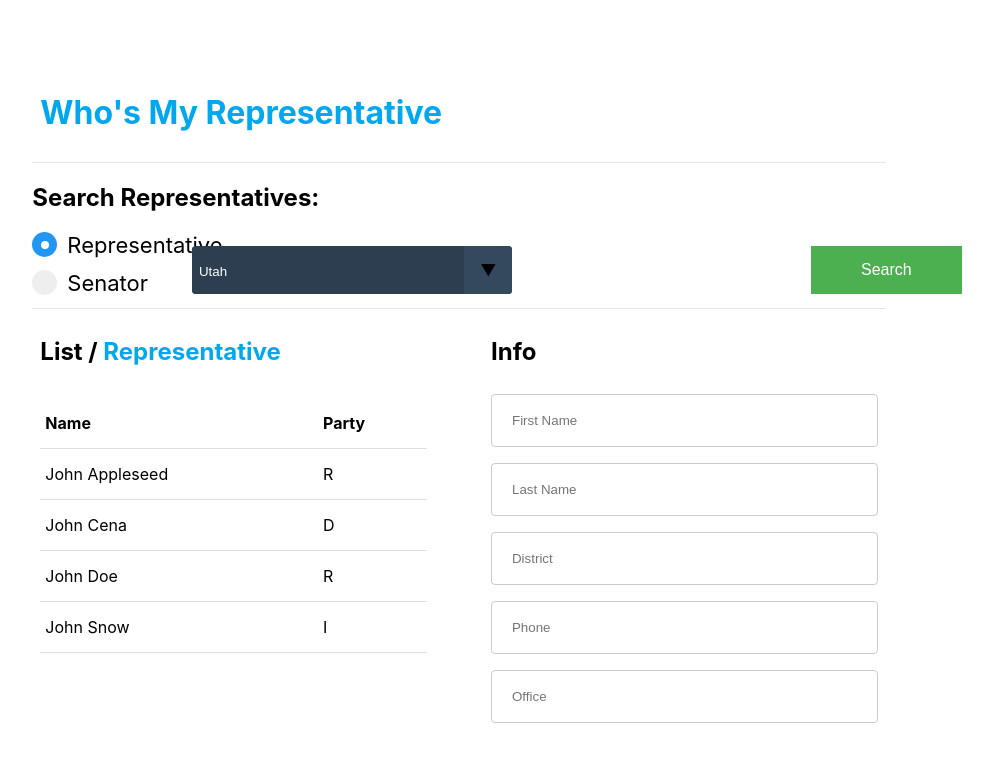
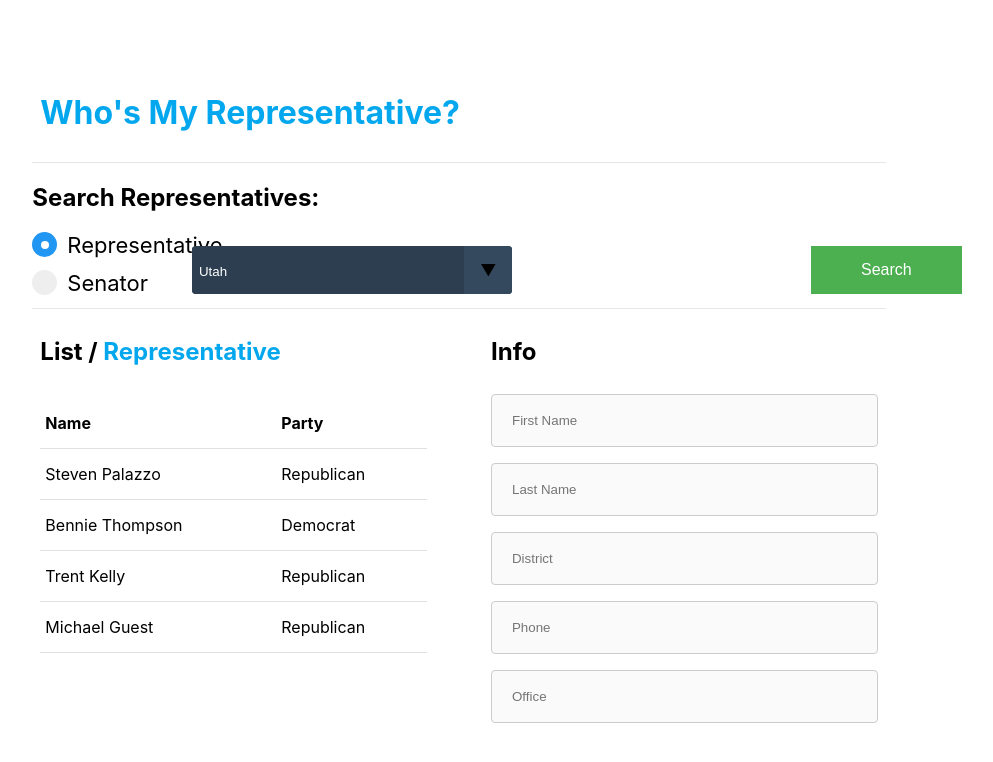
Before and after one commit to JamesRArroyo/grow-representatives, a React (Create React App) app: page / in a window 1280 px wide. Shown: the top 762 px of the page, without its empty margins (181-1174 px from the left). Built offline with nearby package versions, Linux system fonts and the light colour scheme.

Commit message:
Setup functions to pass data from rep list to rep detail

```diff
--- a/src/App.js
+++ b/src/App.js
@@ -11,8 +11,10 @@ class App extends React.Component {
     super(props);
     this.state = {
       representativeType: 'Representative',
+      selectedRepresentative: {},
     }
     this.searchReps = this.searchReps.bind(this);
+    this.setRepresentative = this.setRepresentative.bind(this);
   }
 
   searchReps(params) {
@@ -21,12 +23,16 @@ class App extends React.Component {
     this.setState({'representativeType': repType});
   }
 
+  setRepresentative(rep) {
+    this.setState({'selectedRepresentative': rep});
+  }
+
   render() {
     return (
       <div className="App-container">
         <div className="App-main">
           <div className="header">
-            <HeaderBar title="Who's My Representative"></HeaderBar>
+            <HeaderBar title="Who's My Representative?"></HeaderBar>
             <Divider></Divider>
           </div>
           <div className="rep-search">
@@ -34,10 +40,10 @@ class App extends React.Component {
             <Divider></Divider>
           </div>
           <div className="rep-list">
-            <RepresentativesList representativeType={this.state.representativeType}></RepresentativesList>
+            <RepresentativesList setRepresentative={this.setRepresentative} representativeType={this.state.representativeType}></RepresentativesList>
           </div>
           <div className="rep-details">
-            <RepresentativeDetails></RepresentativeDetails>
+            <RepresentativeDetails representative={this.state.selectedRepresentative}></RepresentativeDetails>
           </div>
         </div>
       </div>
--- a/src/representatives/representative-details/representative-details.js
+++ b/src/representatives/representative-details/representative-details.js
@@ -2,18 +2,16 @@ import React from 'react';
 import './representative-details.scss';
 
 class RepresentativeDetails extends React.Component {
-
-
   render() {
     return (
       <div className="detail-container">
         <h2>Info</h2>
         <form className="d-form">
-            <input type="text" placeholder="First Name" name="First Name" />
-            <input type="text" placeholder="Last Name" name="Last Name" />
-            <input type="text" placeholder="District" name="District" />
-            <input type="text" placeholder="Phone" name="Phone" />
-            <input type="text" placeholder="Office" name="Office" />
+            <input type="text" placeholder="First Name" name="First Name" value={this.props.representative.firstName} disabled />
+            <input type="text" placeholder="Last Name" name="Last Name" value={this.props.representative.lastName} disabled />
+            <input type="text" placeholder="District" name="District" value={this.props.representative.district} disabled />
+            <input type="text" placeholder="Phone" name="Phone" value={this.props.representative.phone} disabled />
+            <input type="text" placeholder="Office" name="Office" value={this.props.representative.office} disabled />
         </form>
       </div>
     )
--- a/src/representatives/representatives-list/representatives-list.js
+++ b/src/representatives/representatives-list/representatives-list.js
@@ -3,19 +3,64 @@ import './representatives-list.scss';
 import Table from '../representatives-table/representatives-table';
 
 const reps = [
-  { name: 'John Appleseed', party: 'R'},
-  { name: 'John Cena', party: 'D'},
-  { name: 'John Doe', party: 'R'},
-  { name: 'John Snow', party: 'I'},
+  {
+    "name": "Steven Palazzo",
+    "party": "Republican",
+    "state": "MS",
+    "district": "4",
+    "phone": "202-225-5772",
+    "office": "2349 Rayburn House Office Building; Washington DC 20515-2404",
+    "link": "https://palazzo.house.gov"
+},
+{
+    "name": "Bennie Thompson",
+    "party": "Democrat",
+    "state": "MS",
+    "district": "2",
+    "phone": "202-225-5876",
+    "office": "2466 Rayburn House Office Building; Washington DC 20515-2402",
+    "link": "https://benniethompson.house.gov"
+},
+{
+    "name": "Trent Kelly",
+    "party": "Republican",
+    "state": "MS",
+    "district": "1",
+    "phone": "202-225-4306",
+    "office": "1005 Longworth House Office Building; Washington DC 20515-2401",
+    "link": "https://trentkelly.house.gov"
+},
+{
+    "name": "Michael Guest",
+    "party": "Republican",
+    "state": "MS",
+    "district": "3",
+    "phone": "202-225-5031",
+    "office": "230 Cannon House Office Building; Washington DC 20515-2403",
+    "link": "https://guest.house.gov/"
+}
   ];
 
 class RepresentativesList extends React.Component {
+  constructor(props) {
+    super(props);
+    this.state = {
+      selectedRepresentative: {},
+    }
+
+    this.setSelectedRepresentative = this.setSelectedRepresentative.bind(this);
+  }
+
+  setSelectedRepresentative(rep) {
+    this.setState({selectedRepresentative: rep})
+    this.props.setRepresentative(rep);
+  }
 
   render() {
     return (
       <div className="list-container">
         <h2>List / <b className="primary">{this.props.representativeType}</b></h2>
-        <Table data={ reps } />
+        <Table setSelectedRepresentative={this.setSelectedRepresentative} data={ reps } />
       </div>
     )
   }
--- a/src/representatives/representatives-search/representatives-search.scss
+++ b/src/representatives/representatives-search/representatives-search.scss
@@ -36,6 +36,9 @@
 
     .s-rep-state {
       grid-column: 4 / span 2;
+      label {
+        margin:3em;
+      }
     }
 
     .s-actions {
--- a/src/representatives/representatives-table/representatives-table.js
+++ b/src/representatives/representatives-table/representatives-table.js
@@ -2,10 +2,20 @@ import React from 'react';
 import './representatives-table.scss';
 
 class TableRow extends React.Component {
+  constructor(props) {
+    super(props);
+    this.state = {}
+    this.selectRow = this.selectRow.bind(this);
+  }
+
+  selectRow(row){
+    this.props.setSelectedRow(row);
+  }
+
   render() {
     const { data } = this.props;
     const row = data.map((data, i) =>
-      <tr key={i}>
+      <tr key={i} onClick={()=> this.selectRow(data)}>
         <td key={data.name}>{data.name}</td>
         <td key={data.party}>{data.party}</td>
       </tr>
@@ -23,10 +33,22 @@ class TableRow extends React.Component {
 }
 
 class Table extends React.Component {
+  constructor(props) {
+    super(props);
+    this.state = {}
+    this.setSelectedRow = this.setSelectedRow.bind(this);
+  }
+
+  setSelectedRow(row){
+    const nameParts = row.name.split(' ');
+    row.firstName = nameParts[0];
+    row.lastName = nameParts[1];
+    this.props.setSelectedRepresentative(row);
+  }
   render() {
     return (
       <table>
-          <TableRow data={this.props.data} />
+          <TableRow setSelectedRow={this.setSelectedRow} data={this.props.data} />
       </table>
     );
   }
```
